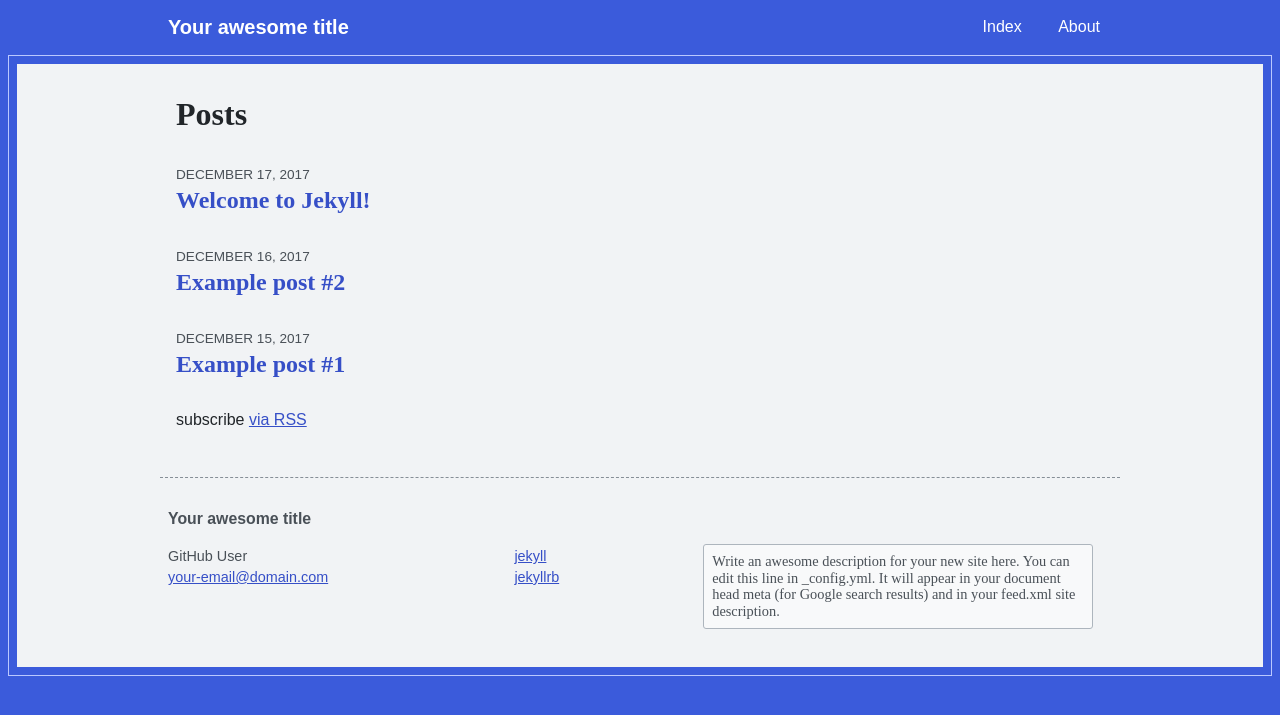
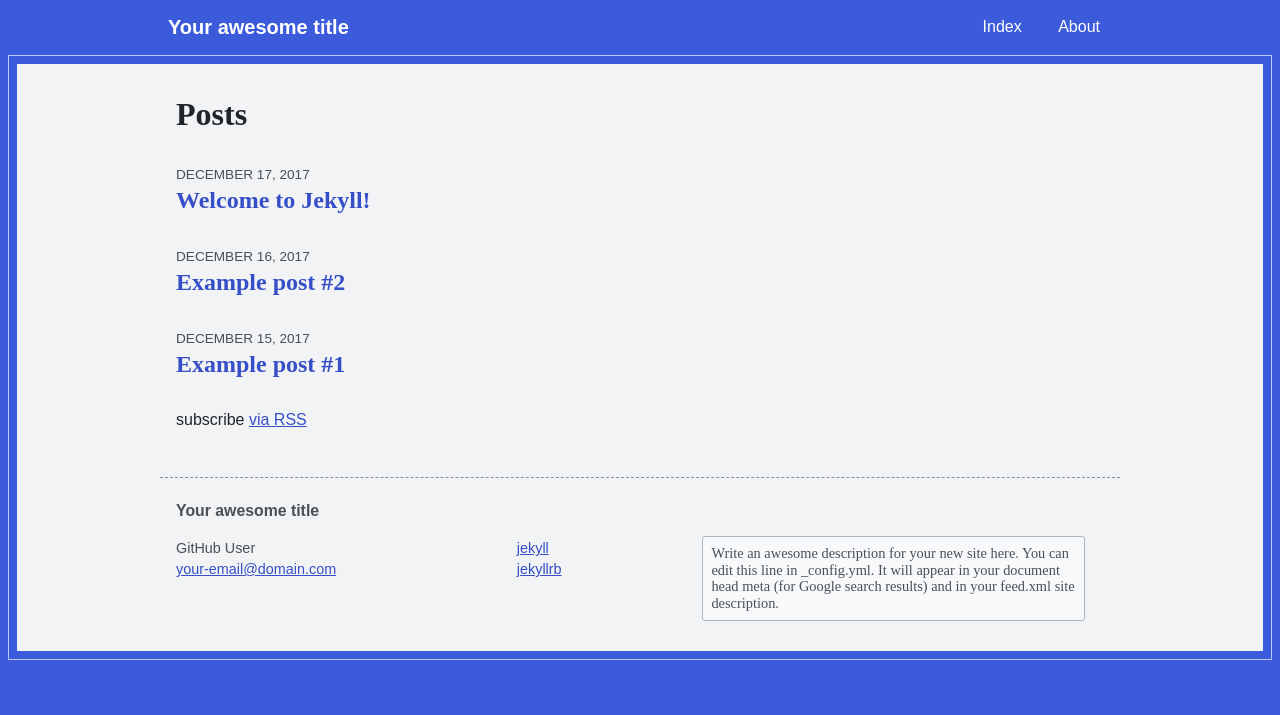
Before and after one commit to iliu-net/jekyll-theme-xyzzy, a Jekyll site: the page built from index.md, in a window 1280 px wide. Shown: the top 715 px of the page. Built offline with Jekyll 4.4.1, drawn with Linux system fonts in a browser that asks for light colours.

Commit message:
Change footer padding

```diff
--- a/_sass/xyzzy/layout/_footer.scss
+++ b/_sass/xyzzy/layout/_footer.scss
@@ -15,7 +15,7 @@
 
 .footer-inner {
   box-sizing: border-box;
-  padding: .5rem;
+  padding: 0 1rem;
 }
 
 .footer-col-wrapper {
```
